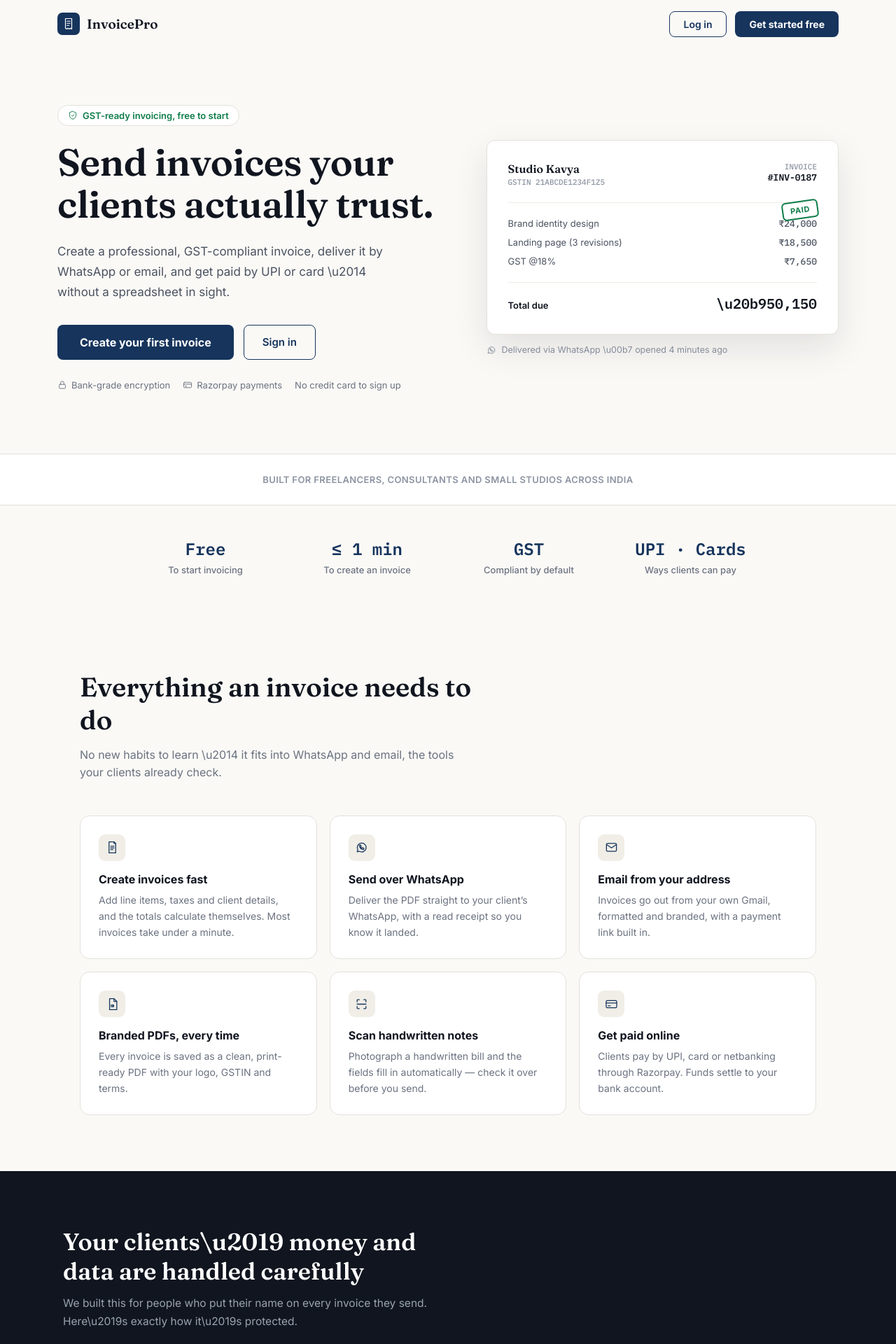
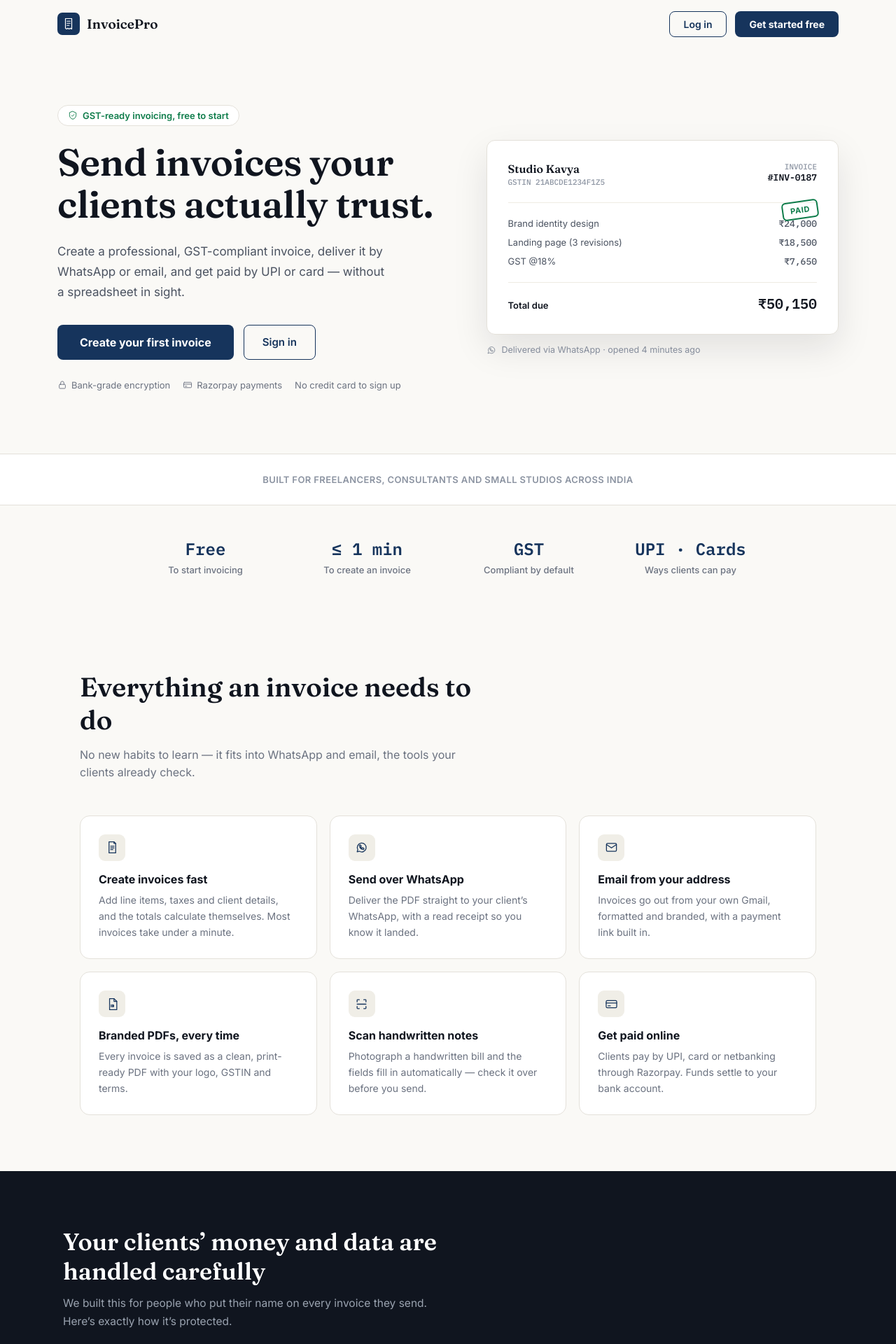
Before and after one commit to Ayusman23/automated-invoice-generator, a React (Vite) app in the folder frontend/: page / in a window 1280 px wide. Shown: the top 1920 px of the page at 70% size. Built offline with nearby package versions, Linux system fonts and the light colour scheme; no server answers.

Commit message:
fix(landing): resolve escaped unicode characters into authentic symbols (₹50,150 and middle dot)

```diff
--- a/frontend/src/pages/LandingPage.jsx
+++ b/frontend/src/pages/LandingPage.jsx
@@ -20,10 +20,10 @@ const IconStar = (p) => <Icon {...p}><path d="M12 3l2.6 5.6 6.2.6-4.6 4.2 1.3 6.
 
 const FEATURES = [
   { Icon: IconInvoice, title: 'Create invoices fast', desc: 'Add line items, taxes and client details, and the totals calculate themselves. Most invoices take under a minute.' },
-  { Icon: IconWhatsapp, title: 'Send over WhatsApp', desc: 'Deliver the PDF straight to your client\u2019s WhatsApp, with a read receipt so you know it landed.' },
+  { Icon: IconWhatsapp, title: 'Send over WhatsApp', desc: 'Deliver the PDF straight to your client’s WhatsApp, with a read receipt so you know it landed.' },
   { Icon: IconMail, title: 'Email from your address', desc: 'Invoices go out from your own Gmail, formatted and branded, with a payment link built in.' },
   { Icon: IconPdf, title: 'Branded PDFs, every time', desc: 'Every invoice is saved as a clean, print-ready PDF with your logo, GSTIN and terms.' },
-  { Icon: IconScan, title: 'Scan handwritten notes', desc: 'Photograph a handwritten bill and the fields fill in automatically \u2014 check it over before you send.' },
+  { Icon: IconScan, title: 'Scan handwritten notes', desc: 'Photograph a handwritten bill and the fields fill in automatically — check it over before you send.' },
   { Icon: IconCard, title: 'Get paid online', desc: 'Clients pay by UPI, card or netbanking through Razorpay. Funds settle to your bank account.' },
 ];
 
@@ -41,7 +41,7 @@ const TESTIMONIALS = [
 
 const FAQS = [
   { q: 'Is my client data safe?', a: 'Yes. All data is encrypted, backed up daily, and never sold or shared with third parties. You can export or delete your data at any time.' },
-  { q: 'Who processes the payments?', a: 'Razorpay, a payment aggregator licensed by the Reserve Bank of India. We route payments to them and never touch your client\u2019s card details.' },
+  { q: 'Who processes the payments?', a: 'Razorpay, a payment aggregator licensed by the Reserve Bank of India. We route payments to them and never touch your client’s card details.' },
   { q: 'Is it really free?', a: 'Yes, invoicing, WhatsApp and email delivery, and PDF generation are free to use. There are no hidden charges to start.' },
   { q: 'What happens if a payment fails?', a: 'Your client sees a clear retry option, and you get notified so you can follow up directly if needed.' },
 ];
@@ -107,7 +107,7 @@ export default function LandingPage() {
               Send invoices your clients actually trust.
             </h1>
             <p style={{ fontSize: '17px', color: '#4B5361', lineHeight: 1.7, maxWidth: '480px', marginBottom: '32px' }}>
-              Create a professional, GST-compliant invoice, deliver it by WhatsApp or email, and get paid by UPI or card \u2014 without a spreadsheet in sight.
+              Create a professional, GST-compliant invoice, deliver it by WhatsApp or email, and get paid by UPI or card — without a spreadsheet in sight.
             </p>
             <div className="hero-btns" style={{ display: 'flex', gap: '14px', flexWrap: 'wrap', marginBottom: '28px' }}>
               <button className="btn-primary" onClick={() => navigate('/signup')} style={{ fontSize: '16px', padding: '15px 32px' }}>Create your first invoice</button>
@@ -134,7 +134,7 @@ export default function LandingPage() {
                 </div>
               </div>
               <div style={{ borderTop: '1px solid #EEEBE3', borderBottom: '1px solid #EEEBE3', padding: '16px 0', marginBottom: '16px' }}>
-                {[['Brand identity design', '\u20b924,000'], ['Landing page (3 revisions)', '\u20b918,500'], ['GST @18%', '\u20b97,650']].map(([label, amt]) => (
+                {[['Brand identity design', '₹24,000'], ['Landing page (3 revisions)', '₹18,500'], ['GST @18%', '₹7,650']].map(([label, amt]) => (
                   <div key={label} style={{ display: 'flex', justifyContent: 'space-between', fontSize: '13px', color: '#4B5361', padding: '5px 0' }}>
                     <span>{label}</span><span className="mono">{amt}</span>
                   </div>
@@ -142,14 +142,14 @@ export default function LandingPage() {
               </div>
               <div style={{ display: 'flex', justifyContent: 'space-between', alignItems: 'baseline', marginBottom: '4px' }}>
                 <span style={{ fontSize: '13px', fontWeight: 600, color: '#10151F' }}>Total due</span>
-                <span className="mono" style={{ fontSize: '20px', fontWeight: 600, color: '#10151F' }}>\u20b950,150</span>
+                <span className="mono" style={{ fontSize: '20px', fontWeight: 600, color: '#10151F' }}>₹50,150</span>
               </div>
               <div style={{ position: 'absolute', top: '86px', right: '28px', border: '2px solid #0E7C4A', borderRadius: '6px', color: '#0E7C4A', fontSize: '11px', fontWeight: 700, letterSpacing: '0.06em', padding: '4px 10px', transform: 'rotate(-8deg)' }}>
                 PAID
               </div>
             </div>
             <div style={{ display: 'flex', alignItems: 'center', gap: '8px', marginTop: '14px', fontSize: '12.5px', color: '#8B93A1' }}>
-              <IconWhatsapp size={14} /> Delivered via WhatsApp \u00b7 opened 4 minutes ago
+              <IconWhatsapp size={14} /> Delivered via WhatsApp · opened 4 minutes ago
             </div>
           </div>
         </div>
@@ -165,7 +165,7 @@ export default function LandingPage() {
       {/* Stats */}
       <section style={{ padding: '46px 24px', background: '#FAF9F6' }}>
         <div className="stats-row" style={{ maxWidth: '900px', margin: '0 auto', display: 'grid', gridTemplateColumns: 'repeat(4,1fr)', gap: '24px' }}>
-          {[['Free', 'To start invoicing'], ['\u2264 1 min', 'To create an invoice'], ['GST', 'Compliant by default'], ['UPI \u00b7 Cards', 'Ways clients can pay']].map(([value, label]) => (
+          {[['Free', 'To start invoicing'], ['≤ 1 min', 'To create an invoice'], ['GST', 'Compliant by default'], ['UPI · Cards', 'Ways clients can pay']].map(([value, label]) => (
             <div key={label} style={{ textAlign: 'center' }}>
               <div className="mono" style={{ fontSize: '24px', fontWeight: 600, color: '#16345C' }}>{value}</div>
               <div style={{ fontSize: '13px', color: '#6B7280', marginTop: '6px', fontWeight: 500 }}>{label}</div>
@@ -181,7 +181,7 @@ export default function LandingPage() {
             Everything an invoice needs to do
           </h2>
           <p style={{ color: '#6B7280', fontSize: '16px', lineHeight: 1.6 }}>
-            No new habits to learn \u2014 it fits into WhatsApp and email, the tools your clients already check.
+            No new habits to learn — it fits into WhatsApp and email, the tools your clients already check.
           </p>
         </div>
         <div className="grid-3">
@@ -202,10 +202,10 @@ export default function LandingPage() {
         <div style={{ maxWidth: '1100px', margin: '0 auto' }}>
           <div style={{ marginBottom: '44px', maxWidth: '560px' }}>
             <h2 className="serif" style={{ fontSize: 'clamp(24px,3vw,34px)', fontWeight: 600, color: '#fff', marginBottom: '12px' }}>
-              Your clients\u2019 money and data are handled carefully
+              Your clients’ money and data are handled carefully
             </h2>
             <p style={{ color: '#9AA3B0', fontSize: '15.5px', lineHeight: 1.65 }}>
-              We built this for people who put their name on every invoice they send. Here\u2019s exactly how it\u2019s protected.
+              We built this for people who put their name on every invoice they send. Here’s exactly how it’s protected.
             </p>
           </div>
           <div className="grid-3-trust">
@@ -253,7 +253,7 @@ export default function LandingPage() {
             <div key={f.q} style={{ borderBottom: i < FAQS.length - 1 ? '1px solid #EEEBE3' : 'none' }}>
               <button className="faq-row" onClick={() => setOpenFaq(openFaq === i ? -1 : i)} aria-expanded={openFaq === i}>
                 <span style={{ fontSize: '15px', fontWeight: 600, color: '#10151F' }}>{f.q}</span>
-                <span style={{ fontSize: '18px', color: '#8B93A1', flexShrink: 0 }}>{openFaq === i ? '\u2212' : '+'}</span>
+                <span style={{ fontSize: '18px', color: '#8B93A1', flexShrink: 0 }}>{openFaq === i ? '−' : '+'}</span>
               </button>
               {openFaq === i && (
                 <p style={{ fontSize: '14px', color: '#6B7280', lineHeight: 1.65, paddingBottom: '20px', maxWidth: '600px' }}>{f.a}</p>
@@ -270,7 +270,7 @@ export default function LandingPage() {
             Send your next invoice in under a minute
           </h2>
           <p style={{ color: '#B9C4D4', fontSize: '15.5px', marginBottom: '32px' }}>
-            Free to start. No card required. Cancel anytime \u2014 there\u2019s nothing to cancel.
+            Free to start. No card required. Cancel anytime — there’s nothing to cancel.
           </p>
           <div style={{ display: 'flex', gap: '14px', justifyContent: 'center', flexWrap: 'wrap' }}>
             <button className="btn-primary" onClick={() => navigate('/signup')} style={{ fontSize: '15.5px', padding: '14px 30px', background: '#fff', color: '#16345C' }}>Create free account</button>
@@ -283,7 +283,7 @@ export default function LandingPage() {
       <footer style={{ borderTop: '1px solid #E4E1DA', padding: '36px 24px', background: '#fff' }}>
         <div style={{ maxWidth: '1180px', margin: '0 auto', display: 'flex', justifyContent: 'space-between', alignItems: 'center', flexWrap: 'wrap', gap: '16px' }}>
           <div style={{ display: 'flex', alignItems: 'center', gap: '9px', color: '#6B7280', fontSize: '13px' }}>
-            <IconReceipt size={15} /> \u00a9 2026 InvoicePro
+            <IconReceipt size={15} /> © 2026 InvoicePro
           </div>
           <div style={{ display: 'flex', gap: '22px', fontSize: '13px', color: '#6B7280' }}>
             <span>Privacy Policy</span>
```
Also changed, not shown: 1 other file (tests, documents, lock files or other folders).
